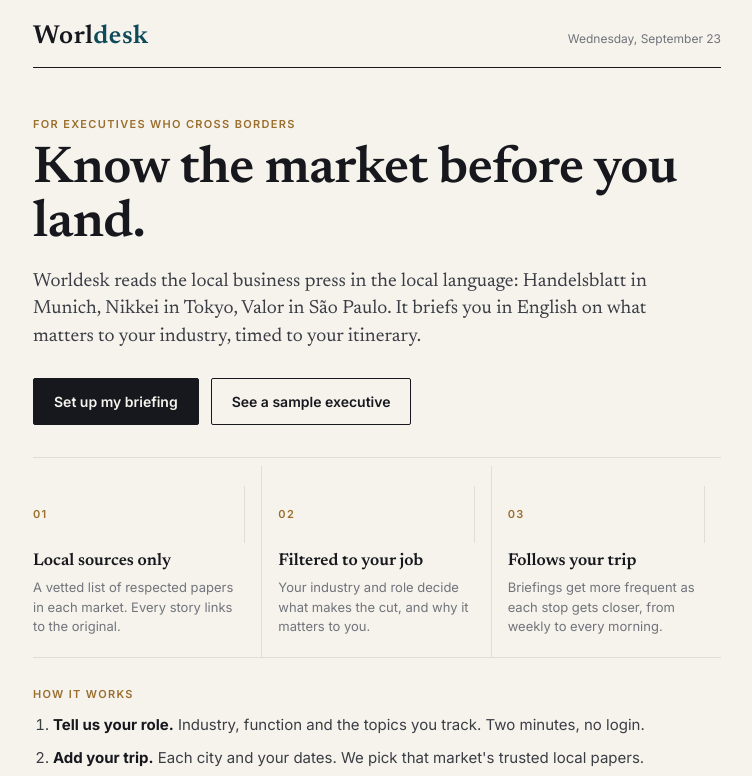
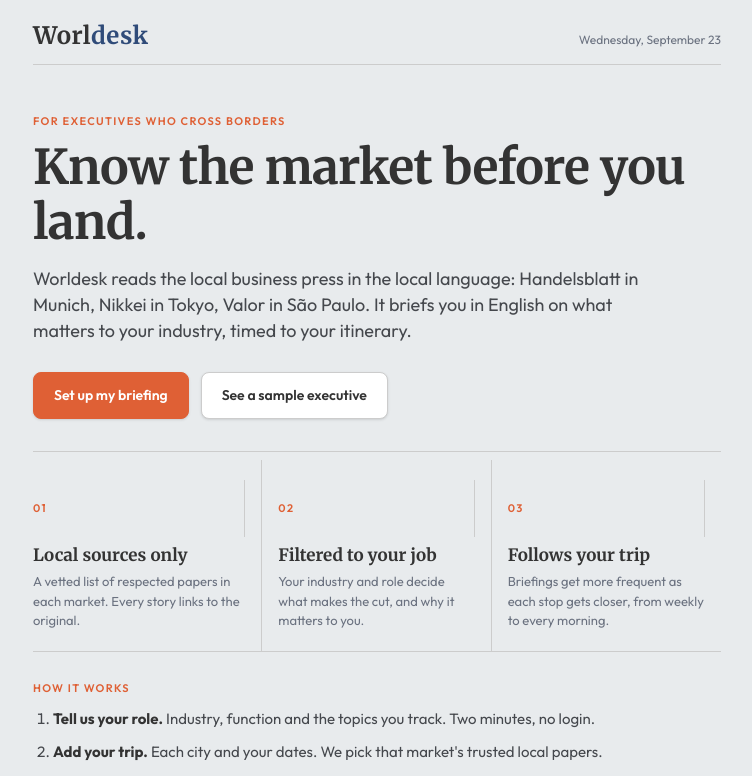
Before and after one commit to kailix1217-source/worldesk, a Next.js app: page / in a window 1280 px wide. Shown: the top 776 px of the page, without its empty margins (263-1015 px from the left). Built offline with nearby package versions, Linux system fonts and the light colour scheme.

Commit message:
style: try tweakcn theme (Outfit/Merriweather, orange primary, navy secondary, rounded cards)
Co-Authored-By: Claude Opus 5.5 <noreply@anthropic.com>

```diff
--- a/app/globals.css
+++ b/app/globals.css
@@ -1,14 +1,20 @@
 :root {
-  --paper: #f6f3ed;
-  --card: #fffdf9;
-  --ink: #16181d;
-  --ink-2: #3a3d44;
-  --muted: #71747b;
-  --rule: #e2ddd2;
-  --accent: #0e4a5a;
-  --accent-soft: #e4eef0;
-  --brass: #9a6f2e;
-  --danger: #9b2c2c;
+  /* tweakcn theme (cmlk6zefr000004lbe9jygsqc) mapped onto Worldesk's tokens */
+  --paper: oklch(0.9383 0.0042 236.4993);      /* background */
+  --card: oklch(1 0 0);                        /* card */
+  --ink: oklch(0.3211 0 0);                    /* foreground */
+  --ink-2: oklch(0.40 0.01 260);
+  --muted: oklch(0.5510 0.0234 264.3637);      /* muted-foreground */
+  --rule: oklch(0.8452 0 0);                   /* border */
+  --primary: oklch(0.6420 0.1691 38.5815);     /* orange: main actions */
+  --primary-fg: oklch(1 0 0);
+  --accent: oklch(0.4138 0.0846 259.8759);     /* secondary navy: links, tags, active chips */
+  --accent-soft: oklch(0.9119 0.0222 243.8174);/* accent */
+  --brass: oklch(0.6420 0.1691 38.5815);       /* kickers use the primary orange */
+  --danger: oklch(0.6368 0.2078 25.3313);      /* destructive */
+  --ring: oklch(0.6397 0.1720 36.4421);
+  --radius: 0.5rem;
+  --shadow-sm: 0px 1px 3px 0px hsl(0 0% 10.1961% / 0.10), 0px 1px 2px -1px hsl(0 0% 10.1961% / 0.10);
   --serif: var(--font-serif), Georgia, "Times New Roman", serif;
   --sans: var(--font-sans), -apple-system, "Segoe UI", sans-serif;
 }
@@ -30,25 +36,25 @@ button { font: inherit; cursor: pointer; }
 
 /* Masthead */
 .mast { border-bottom: 1px solid var(--ink); padding: 18px 0 10px; display: flex; align-items: baseline; justify-content: space-between; gap: 12px; }
-.wordmark { font-family: var(--serif); font-size: 26px; font-weight: 600; letter-spacing: 0.02em; background: none; border: 0; padding: 0; color: var(--ink); }
+.wordmark { font-family: var(--serif); font-size: 24px; font-weight: 700; letter-spacing: 0.02em; background: none; border: 0; padding: 0; color: var(--ink); }
 .wordmark span { color: var(--accent); }
 .mast-meta { font-size: 12px; color: var(--muted); text-align: right; }
 .mast-meta button { background: none; border: 0; padding: 0; color: var(--accent); text-decoration: underline; font-size: 12px; }
 
 /* Type */
 .kicker { font-size: 11px; font-weight: 600; letter-spacing: 0.12em; text-transform: uppercase; color: var(--brass); }
-h1, h2, h3 { font-family: var(--serif); font-weight: 600; margin: 0; }
-.display { font-size: clamp(34px, 8vw, 52px); line-height: 1.05; letter-spacing: -0.01em; }
-.lede { font-family: var(--serif); font-size: 19px; color: var(--ink-2); line-height: 1.45; }
+h1, h2, h3 { font-family: var(--serif); font-weight: 700; margin: 0; }
+.display { font-size: clamp(32px, 7.5vw, 48px); line-height: 1.15; letter-spacing: -0.015em; }
+.lede { font-family: var(--sans); font-size: 18px; color: var(--ink-2); line-height: 1.45; }
 .muted { color: var(--muted); }
 .small { font-size: 13px; }
 
 /* Buttons */
-.btn { display: inline-flex; align-items: center; justify-content: center; gap: 8px; border-radius: 2px; padding: 12px 20px; font-weight: 600; font-size: 14px; border: 1px solid var(--ink); background: var(--ink); color: var(--paper); }
-.btn:hover { background: #000; }
-.btn.ghost { background: transparent; color: var(--ink); }
+.btn { display: inline-flex; align-items: center; justify-content: center; gap: 8px; white-space: nowrap; flex-shrink: 0; border-radius: var(--radius); padding: 12px 20px; font-weight: 600; font-size: 14px; border: 1px solid var(--primary); background: var(--primary); color: var(--primary-fg); box-shadow: var(--shadow-sm); }
+.btn:hover { filter: brightness(0.94); }
+.btn.ghost { background: var(--card); color: var(--ink); border-color: var(--rule); }
 .btn.ghost:hover { background: var(--card); }
-.btn.link { border: 0; background: none; color: var(--accent); padding: 8px 0; text-decoration: underline; }
+.btn.link { border: 0; background: none; box-shadow: none; color: var(--accent); padding: 8px 0; text-decoration: underline; }
 .btn:disabled { opacity: 0.4; cursor: not-allowed; }
 .row { display: flex; gap: 12px; flex-wrap: wrap; align-items: center; }
 
@@ -73,9 +79,9 @@ h1, h2, h3 { font-family: var(--serif); font-weight: 600; margin: 0; }
 .field { display: flex; flex-direction: column; gap: 6px; margin-bottom: 18px; }
 .field label, .label { font-size: 12px; font-weight: 600; letter-spacing: 0.04em; text-transform: uppercase; color: var(--ink-2); }
 .field input, .field select {
-  font: inherit; font-size: 16px; padding: 11px 12px; border: 1px solid var(--rule); border-radius: 2px; background: var(--card); color: var(--ink); width: 100%;
+  font: inherit; font-size: 16px; padding: 11px 12px; border: 1px solid var(--rule); border-radius: var(--radius); background: var(--card); color: var(--ink); width: 100%;
 }
-.field input:focus, .field select:focus { outline: 2px solid var(--accent); outline-offset: -1px; border-color: var(--accent); }
+.field input:focus, .field select:focus { outline: 2px solid var(--ring); outline-offset: -1px; border-color: var(--ring); }
 .grid2 { display: grid; grid-template-columns: 1fr 1fr; gap: 0 14px; }
 @media (max-width: 560px) { .grid2 { grid-template-columns: 1fr; } }
 .chips { display: flex; flex-wrap: wrap; gap: 8px; }
@@ -113,7 +119,7 @@ h1, h2, h3 { font-family: var(--serif); font-weight: 600; margin: 0; }
 .city-head h2 { font-size: 36px; line-height: 1.1; }
 .city-sub { font-size: 13px; color: var(--muted); margin-top: 6px; }
 .landing { font-family: var(--serif); font-style: italic; font-size: 18px; color: var(--ink-2); border-left: 3px solid var(--brass); padding: 4px 0 4px 14px; margin: 18px 0 8px; }
-.banner { font-size: 13px; padding: 10px 12px; background: #f3ead9; border: 1px solid #e6d6b6; color: #6b4d1c; margin: 16px 0 0; }
+.banner { font-size: 13px; padding: 10px 12px; background: oklch(0.95 0.04 70); border: 1px solid oklch(0.88 0.07 70); color: oklch(0.45 0.09 55); border-radius: var(--radius); margin: 16px 0 0; }
 
 .story { padding: 22px 0; border-bottom: 1px solid var(--rule); }
 .story:last-child { border-bottom: 0; }
@@ -124,7 +130,7 @@ h1, h2, h3 { font-family: var(--serif); font-weight: 600; margin: 0; }
 .story h3 { font-size: 21px; line-height: 1.25; margin-top: 12px; }
 .story.lead h3 { font-size: 28px; }
 .story p.sum { margin: 8px 0 0; color: var(--ink-2); }
-.why { margin-top: 12px; background: var(--accent-soft); padding: 10px 12px; font-size: 14px; }
+.why { margin-top: 12px; background: var(--accent-soft); padding: 10px 12px; font-size: 14px; border-radius: var(--radius); }
 .why b { display: block; font-size: 11px; letter-spacing: 0.1em; text-transform: uppercase; color: var(--accent); margin-bottom: 2px; }
 .read { display: inline-block; margin-top: 10px; font-size: 13px; font-weight: 600; color: var(--accent); }
 
@@ -148,9 +154,9 @@ h1, h2, h3 { font-family: var(--serif); font-weight: 600; margin: 0; }
 .filters::-webkit-scrollbar { display: none; }
 .filters .chip { white-space: nowrap; flex: 0 0 auto; }
 .chip .count { margin-left: 6px; font-size: 11px; opacity: 0.7; }
-.tag { font-size: 10px; font-weight: 700; letter-spacing: 0.08em; text-transform: uppercase; color: var(--accent); border: 1px solid var(--accent); padding: 2px 6px; border-radius: 2px; background: none; }
+.tag { font-size: 10px; font-weight: 700; letter-spacing: 0.08em; text-transform: uppercase; color: var(--accent); border: 1px solid var(--accent); padding: 2px 8px; border-radius: 999px; background: none; }
 button.tag:hover { background: var(--accent-soft); }
-.new { font-size: 10px; font-weight: 700; letter-spacing: 0.08em; text-transform: uppercase; background: var(--danger); color: #fff; padding: 2px 6px; border-radius: 2px; }
+.new { font-size: 10px; font-weight: 700; letter-spacing: 0.08em; text-transform: uppercase; background: var(--danger); color: #fff; padding: 2px 8px; border-radius: 999px; }
 .new-count { color: var(--danger); font-weight: 600; }
 .more { text-align: center; padding: 20px 0 0; }
 
@@ -189,3 +195,15 @@ button.tag:hover { background: var(--accent-soft); }
 .progress.compact { display: block; padding: 8px 0; }
 .progress .bar { height: 4px; background: var(--rule); margin-bottom: 8px; }
 .progress .bar i { display: block; height: 100%; background: var(--accent); transition: width 0.25s linear; }
+
+/* tweakcn: rounded, lightly shadowed surfaces */
+.leg, .example-card, .alert-card, .timeline { border-radius: var(--radius); box-shadow: var(--shadow-sm); background: var(--card); border: 1px solid var(--rule); }
+.timeline { overflow: hidden; }
+.stop.sel { background: var(--accent-soft); }
+.stop.sel::after { background: var(--primary); }
+article.story[data-url] { background: var(--card); border: 1px solid var(--rule); border-radius: var(--radius); box-shadow: var(--shadow-sm); padding: 18px; margin-top: 14px; }
+.chip.on { background: var(--accent); border-color: var(--accent); }
+.landing { border-left-color: var(--primary); }
+.mast { border-bottom-color: var(--rule); }
+.foot { border-top-color: var(--rule); }
+.progress .bar { border-radius: 999px; overflow: hidden; }
--- a/app/layout.tsx
+++ b/app/layout.tsx
@@ -1,16 +1,16 @@
 import type { Metadata, Viewport } from "next";
-import { Inter, Newsreader } from "next/font/google";
+import { Merriweather, Outfit } from "next/font/google";
 import "./globals.css";
 
-const serif = Newsreader({ subsets: ["latin"], variable: "--font-serif", style: ["normal", "italic"] });
-const sans = Inter({ subsets: ["latin"], variable: "--font-sans" });
+const serif = Merriweather({ subsets: ["latin"], variable: "--font-serif", weight: ["400", "700"], style: ["normal", "italic"] });
+const sans = Outfit({ subsets: ["latin"], variable: "--font-sans" });
 
 export const metadata: Metadata = {
   title: "Worldesk",
   description: "Local news from trusted local papers, briefed for where your trip goes next.",
 };
 
-export const viewport: Viewport = { width: "device-width", initialScale: 1, themeColor: "#F6F3ED" };
+export const viewport: Viewport = { width: "device-width", initialScale: 1, themeColor: "#E8ECEF" };
 
 export default function RootLayout({ children }: { children: React.ReactNode }) {
   return (
```
